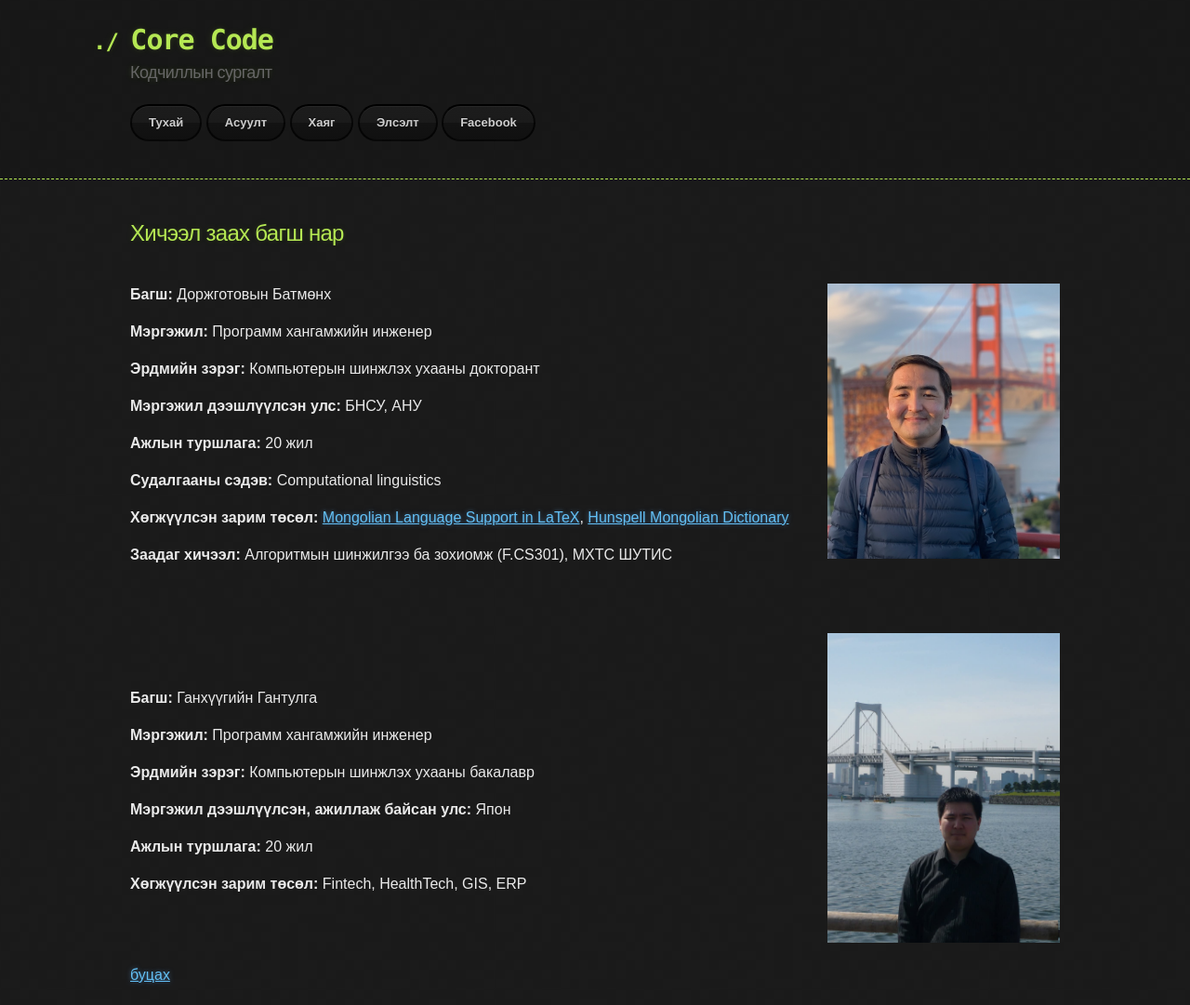
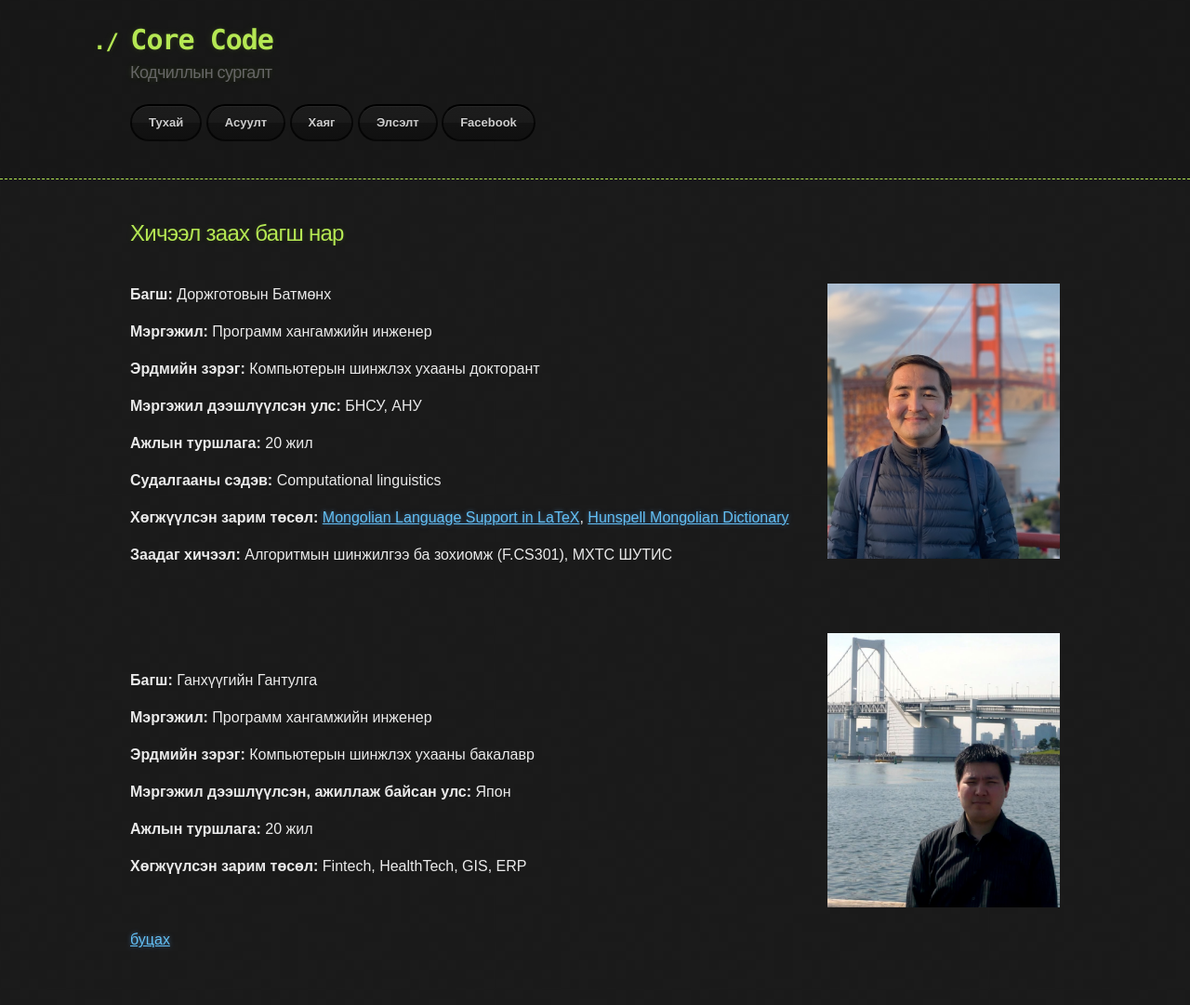
Before and after one commit to ganaatulgaa/corecode, a Jekyll site: the page built from about.md, in a window 1280 px wide. Shown: the whole page at 93% size. Built offline with Jekyll 4.4.1, drawn with Linux system fonts in a browser that asks for light colours; our own code applies the rules of GitHub Pages for plain Markdown files; after the commit the page ends 1043 px from its top, so only the background shows below that.

Commit message:
Update about.md

```diff
--- a/about.md
+++ b/about.md
@@ -61,7 +61,7 @@ layout: default
     </p>
   </div>
   <div>
-    <img class="profile-image" src="assets/images/gt.jpg" width="250">
+    <img class="profile-image" src="assets/images/gt.jpeg" width="250">
   </div>
 </div>
 
```
